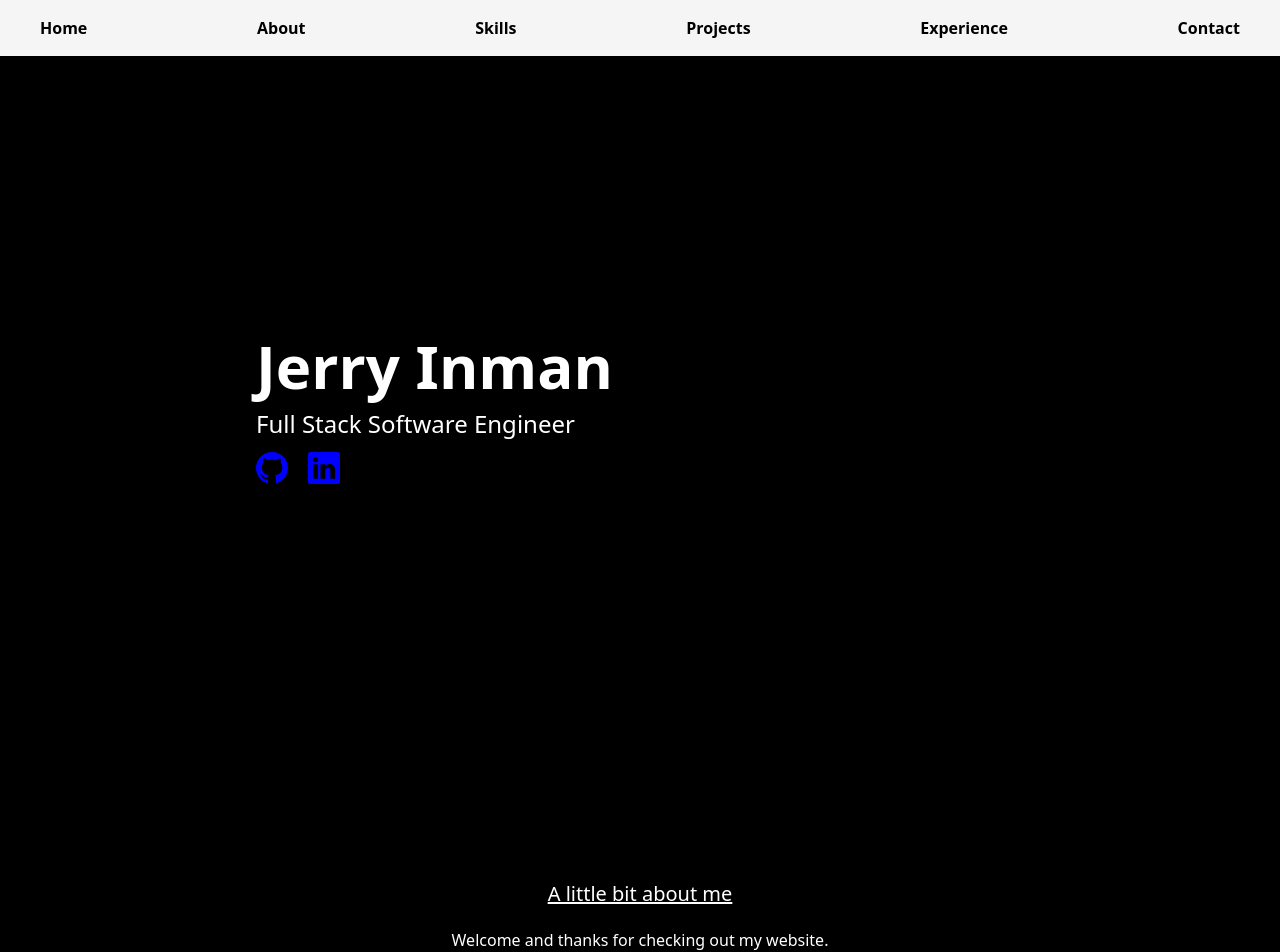
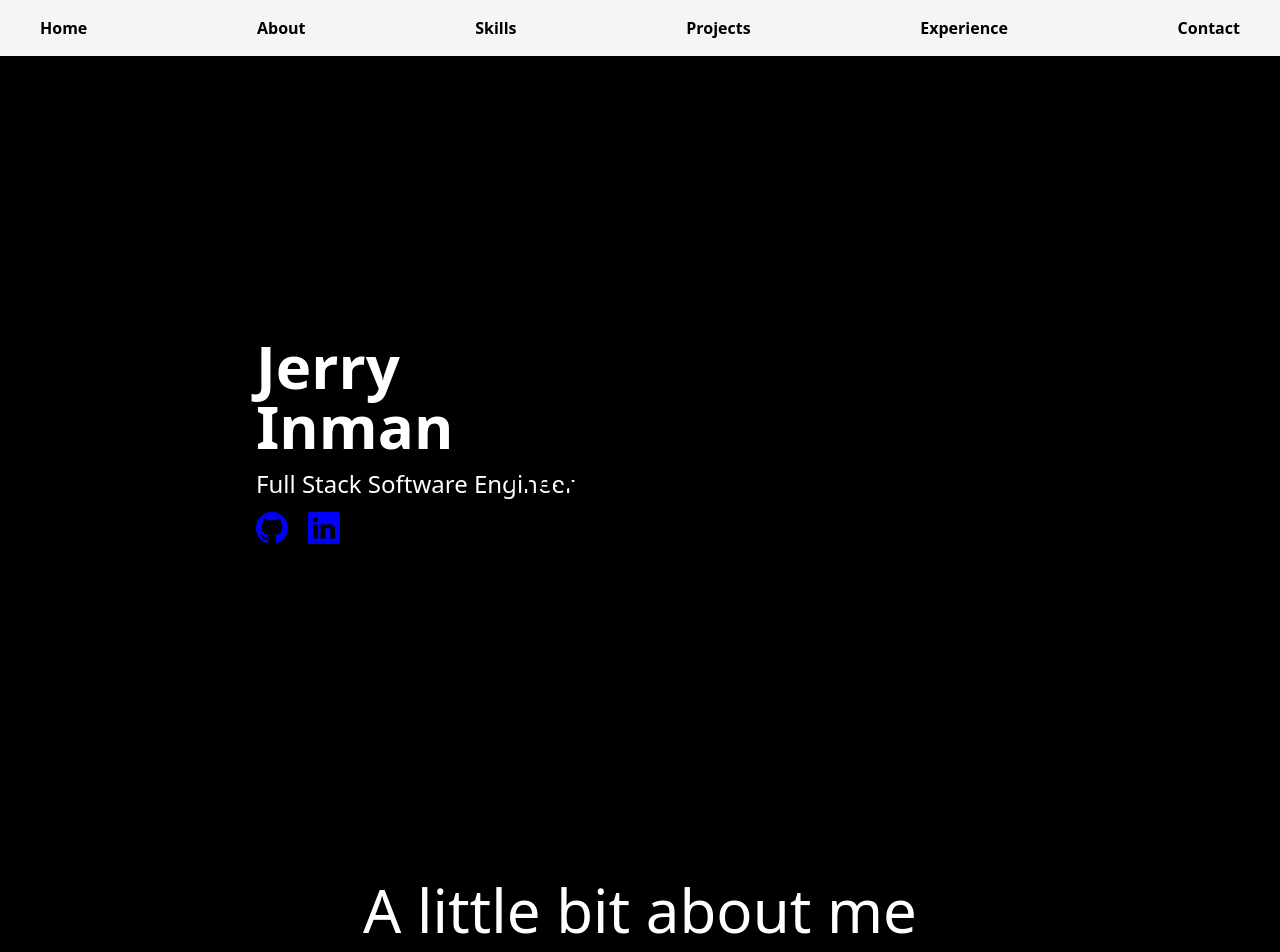
Before and after one commit to J-L-I/Portfolio, a React (Vite) app: page / in a window 1280 px wide. Shown: the top 952 px of the page. Built offline with nearby package versions, Linux system fonts and the light colour scheme.

Commit message:
update about and home components

```diff
--- a/src/components/about.tsx
+++ b/src/components/about.tsx
@@ -3,7 +3,7 @@ import React from 'react'
 function About() {
     return  (
         <div className="pb-10 pt-20 h-screen" id="about">
-            <h2 className="text-center text-xl mb-5 underline text-white">A little bit about me</h2>
+            <h2 className="text-center text-6xl mb-5 text-white">A little bit about me</h2>
             <p className="text-center text-white">
                 Welcome and thanks for checking out my website.<br />  I'm a budding software engineer looking for new opportunities.<br />
                 This site is meant to be an overview of my skills, current projects, and a small introduction to me as a person.<br />
--- a/src/components/home.tsx
+++ b/src/components/home.tsx
@@ -4,8 +4,14 @@ import { BsGithub, BsLinkedin } from 'react-icons/bs'
 function Home() {
     return  (
         <div className="flex flex-col pt-20 pb-6 h-screen" id="home">
-            <h2 className="text-4xl md:text-6xl mb-1 md:mb-3 font-bold ml-64 mt-64 text-white" id="home">Jerry Inman</h2>
-            <h2 className="text-base md:text-2xl mb-3 ml-64 font-medium text-white">Full Stack Software Engineer</h2>
+            <div className="w-[700px] absolute right-0 mt-64 mr-20 font-semibold text-4xl">
+                Welcome to my website.  This site is meant to be a brief look into my skills and me as a person.<br />
+                This is a work in progress.  Thanks for stopping by.
+            </div>
+            <div className=" w-[600px]">
+                <h2 className="text-4xl md:text-6xl mb-1 md:mb-3 font-bold ml-64 mt-64 text-white" id="home">Jerry Inman</h2>
+                <h2 className="text-base md:text-2xl mb-3 ml-64 font-medium text-white">Full Stack Software Engineer</h2>
+            </div>
             <div className="flex space-x-5 ml-64">
                 <a href="https://github.com/J-L-I" rel="noreferrer noopener" target="_blank" className="transition duration-200 hover:scale-125"><BsGithub size="2rem" color="blue"/></a>
                 <a href="https://www.linkedin.com/in/jerry-inman-7a62ab193/" rel="noreferrer noopener" target="_blank" className="transition duration-200 hover:scale-125"><BsLinkedin size="2rem" color="blue"/></a>
```
